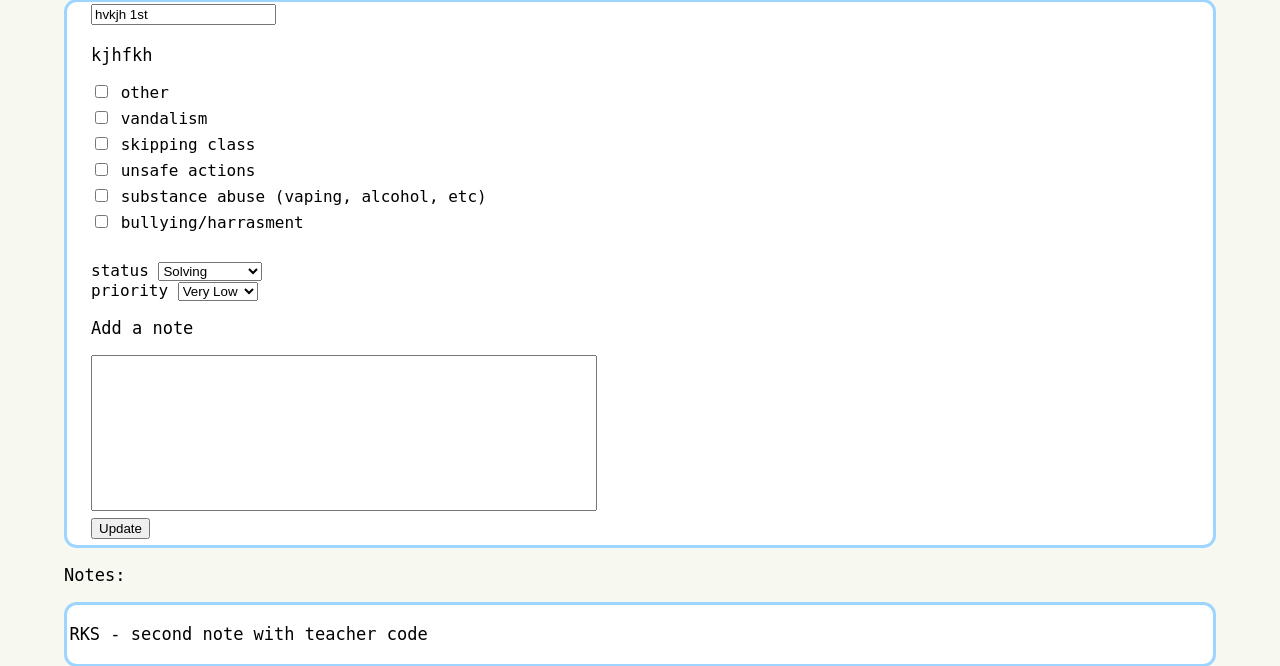
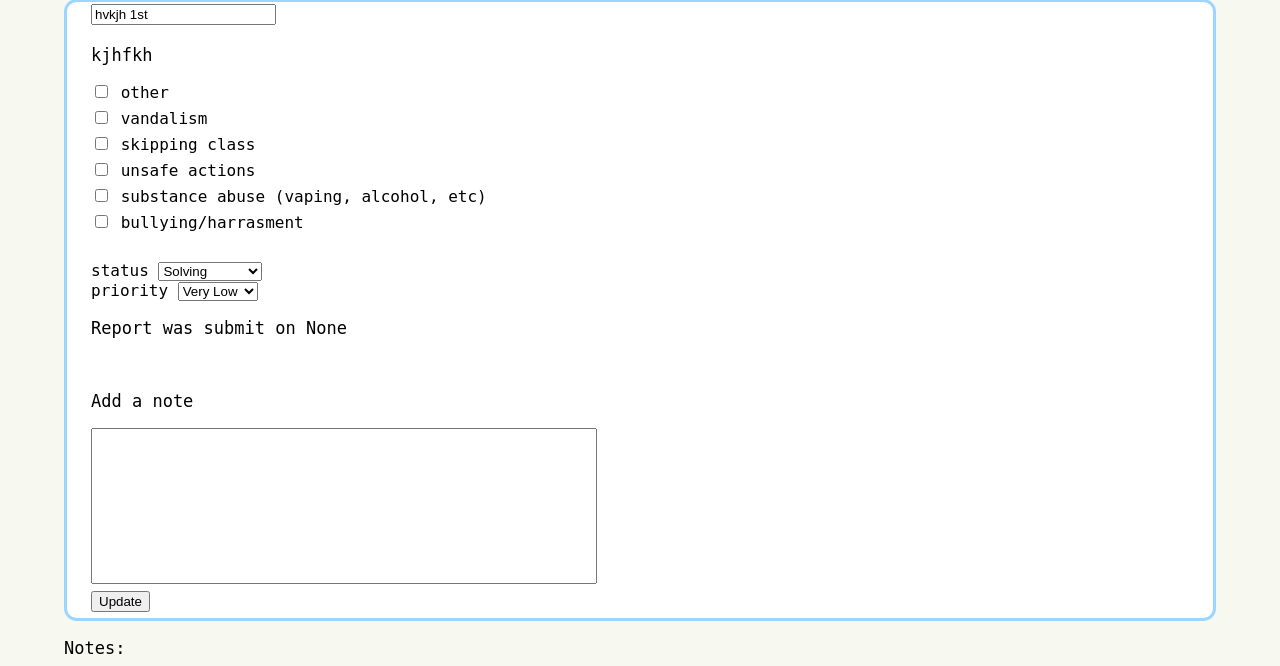
Before and after one commit to 22197/AR_webapp_13dtp, a Flask app: page /edit/1 in a window 1280 px wide. Shown: the part 118-784 px from the top of the page. Run offline with Flask 3, Linux system fonts and the light colour scheme; a user stored in the database is signed in; some web fonts are replaced.

Commit message:
add report time to edit page

```diff
--- a/routes.py
+++ b/routes.py
@@ -394,7 +394,9 @@
                 "edit_report.html", form=form, report_to_update=report_to_update
             )
     return render_template(
-        "edit_report.html", form=form, report_to_update=report_to_update
+        "edit_report.html",
+        form=form,
+        report_to_update=report_to_update,
     )
 
 
--- a/templates/edit_report.html
+++ b/templates/edit_report.html
@@ -26,6 +26,8 @@
         {{ form.priority.label(class_="form-label") }}
         {{ form.priority(class_="form-control") }}
         <br>
+        <p>Report was submit on {{ report_to_update.report_time }}</p>
+        <br>
         <p>Add a note</p>
         {{ form.note(class_="form-control, note-textarea") }}
         <br>
```
